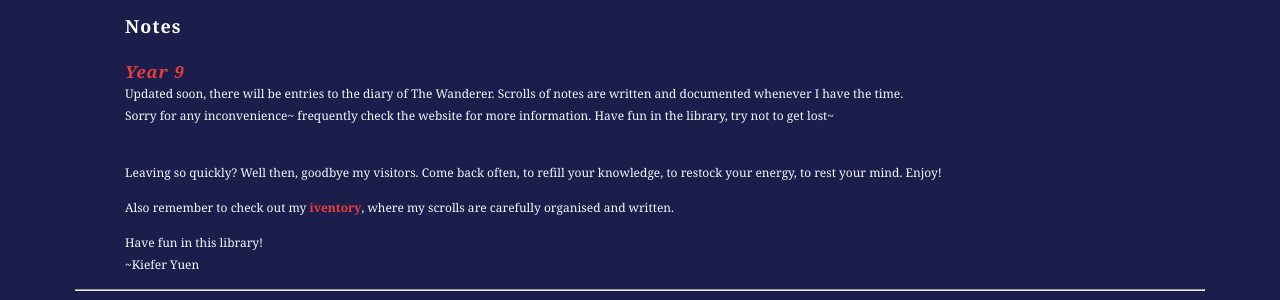
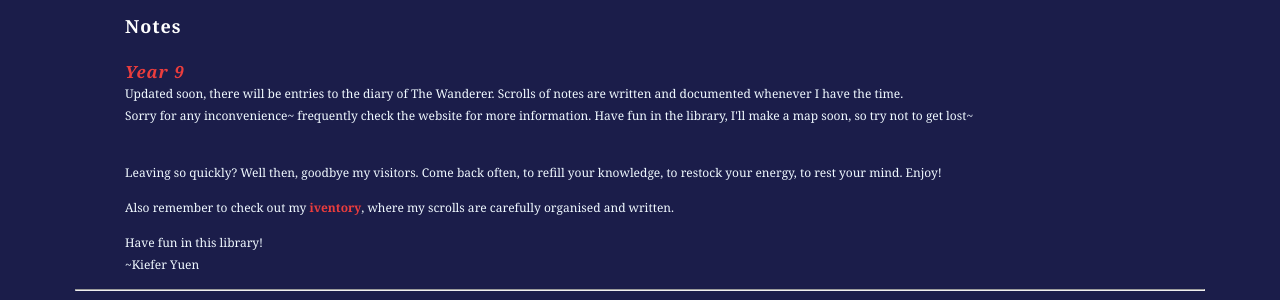
Before and after one commit to Rewind789/wanderer-archive, a Jekyll site: the page built from index.md, in a window 1280 px wide. Shown: the part 350-650 px from the top of the page. Built offline with Jekyll 4.4.1, drawn with Linux system fonts in a browser that asks for light colours; our own code applies the rules of GitHub Pages for plain Markdown files.

Commit message:
Update index.md

```diff
--- a/index.md
+++ b/index.md
@@ -14,7 +14,7 @@
   <h3 class="intro"><b><a href="https://rewind789.github.io/wanderer-archive/notes/year-9.html">Year 9</a></b></h3>
 
   <p>Updated soon, there will be entries to the diary of The Wanderer. Scrolls of notes are written and documented whenever I have the time. <br> Sorry for any inconvenience~
-  frequently check the website for more information. Have fun in the library, try not to get lost~</p>
+  frequently check the website for more information. Have fun in the library, I'll make a map soon, so try not to get lost~</p>
 
   <br>
   <p>Leaving so quickly? Well then, goodbye my visitors. Come back often, to refill your knowledge, to restock your energy, to rest your mind. Enjoy!</p>
```
